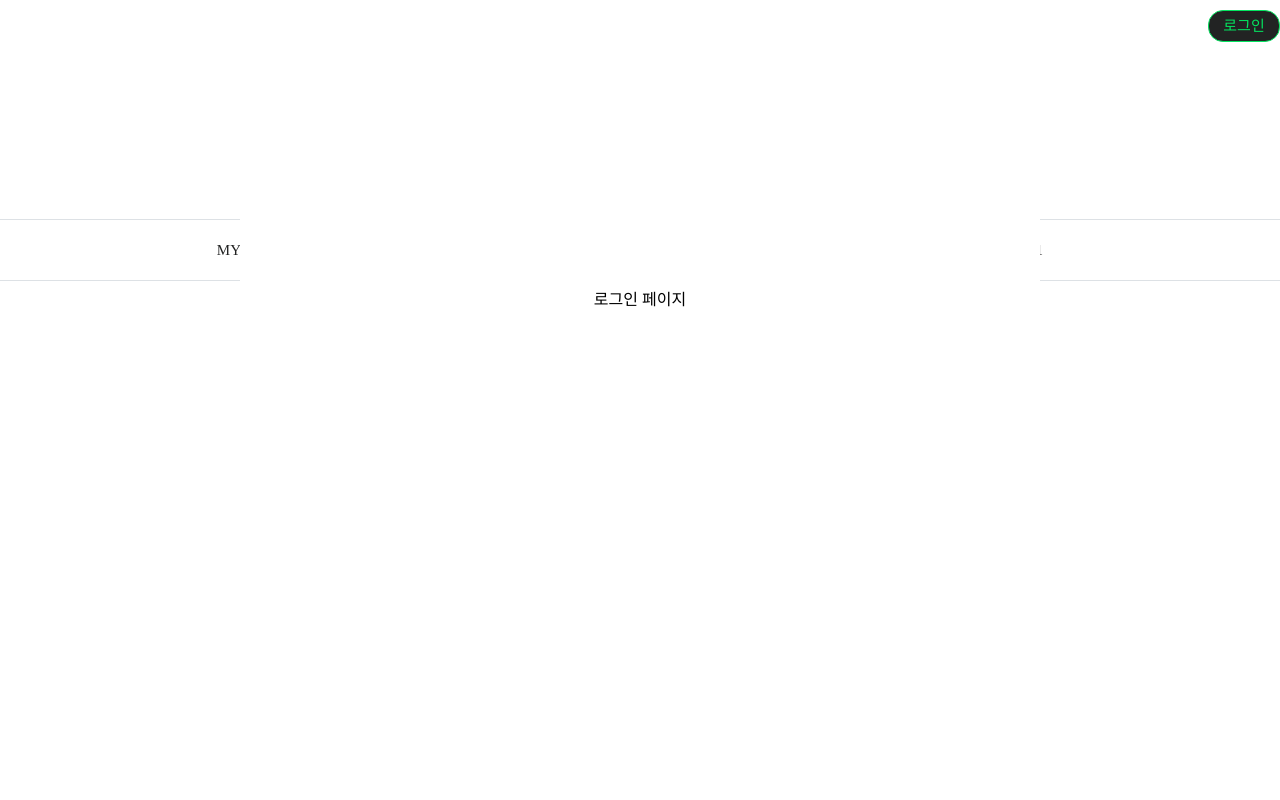
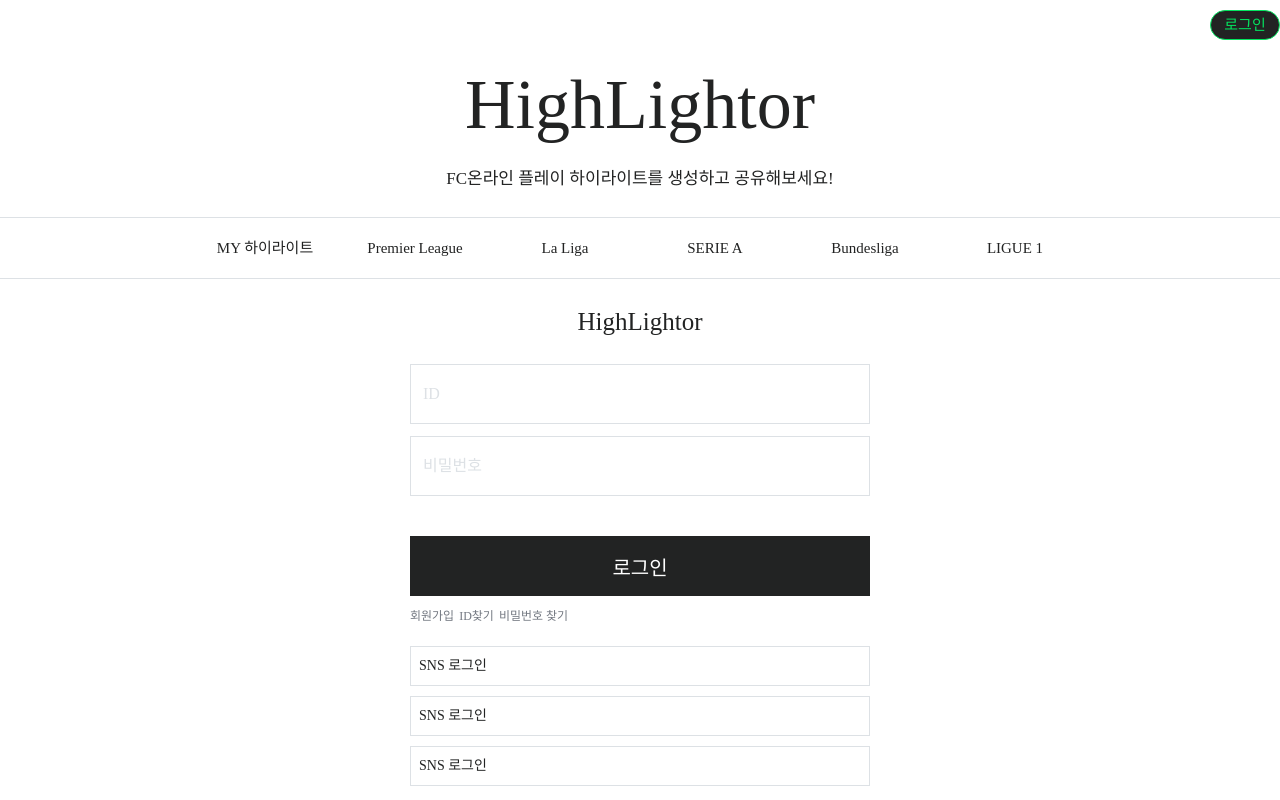
Before and after one commit to KingJiwon/highlightor, a Next.js app: page /login in a window 1280 px wide. Built offline with nearby package versions, Linux system fonts and the light colour scheme; a web font is replaced by a local one.

Commit message:
로그인 모달 퍼블리싱

```diff
--- a/components/Login.js
+++ b/components/Login.js
@@ -1,5 +1,37 @@
+import Link from 'next/link';
 import login from '../styles/components/modal/loginModal.module.scss';
 
 export default function Login() {
-  return <div className={login.login_container}>로그인 페이지</div>;
+  return (
+    <div className={login.login_container}>
+      <div className={login.login_inner}>
+        <Link href={'/'} className={login.login_header}>
+          HighLightor
+        </Link>
+        <form className={login.login_form}>
+          <input className={login.login_form_id} type="text" placeholder="ID" />
+          <input
+            className={login.login_form_pw}
+            type="password"
+            placeholder="비밀번호"
+          />
+          <input
+            className={login.login_form_submit}
+            type="submit"
+            value="로그인"
+          />
+        </form>
+        <div className={login.login_menu}>
+          <Link href={'/'}>회원가입</Link>
+          <Link href={'/'}>ID찾기</Link>
+          <Link href={'/'}>비밀번호 찾기</Link>
+        </div>
+        <div className={login.login_other}>
+          <div className={login.login_others}> SNS 로그인 </div>
+          <div className={login.login_others}> SNS 로그인 </div>
+          <div className={login.login_others}> SNS 로그인 </div>
+        </div>
+      </div>
+    </div>
+  );
 }
--- a/styles/_globals.scss
+++ b/styles/_globals.scss
@@ -1,9 +1,11 @@
+@use 'font';
 body {
   display: flex;
   flex-direction: column;
   align-items: center;
-  .inner {
-    display: inline-block;
-    width: 1280px;
+
+  * {
+    box-sizing: border-box;
+    font-family: font.$main-font-medium;
   }
 }
--- a/styles/_variables.scss
+++ b/styles/_variables.scss
@@ -5,3 +5,4 @@
 $bg-color-gray: #f8f8f8;
 $bg-color-white: #ffffff;
 $border-color-gray: #dde1e5;
+$text-color-gray: #9fa1a7;
--- a/styles/components/header.module.scss
+++ b/styles/components/header.module.scss
@@ -41,9 +41,10 @@
       justify-content: center;
       align-items: center;
       width: 100%;
-      font-family: include.$logo-font;
+
       font-size: 70px;
       a {
+        font-family: include.$logo-font;
         text-decoration: none;
         color: include.$main-color-black;
       }
@@ -70,7 +71,7 @@
           display: flex;
           justify-content: center;
           align-items: center;
-          padding: 15px 0;
+          margin: 15px 0;
           width: 150px;
           height: 30px;
           font-size: 15px;
@@ -80,7 +81,7 @@
         li:hover::after {
           content: '';
           position: absolute;
-          bottom: -1px;
+          bottom: -16px;
           background-color: include.$main-color-green;
           width: 80%;
           height: 4px;
--- a/styles/components/modal/loginModal.module.scss
+++ b/styles/components/modal/loginModal.module.scss
@@ -3,9 +3,98 @@
 .login_container {
   display: flex;
   justify-content: center;
-  align-items: center;
-  position: fixed;
   background-color: include.$bg-color-white;
   width: 800px;
-  height: 600px;
+  .login_inner {
+    width: 460px;
+    display: flex;
+    flex-direction: column;
+    align-items: center;
+    .login_header {
+      margin-top: 30px;
+      font-size: 25px;
+      font-family: include.$logo-font;
+      color: include.$main-color-black;
+    }
+    .login_form {
+      display: flex;
+      flex-direction: column;
+      margin-top: 30px;
+      width: 100%;
+      input {
+        width: 100%;
+        height: 60px;
+      }
+      .login_form_id,
+      .login_form_pw {
+        background-color: include.$bg-color-white;
+        padding: 18px 12px;
+        font-size: 16px;
+        border: 1px solid include.$border-color-gray;
+      }
+      .login_form_pw {
+        margin-top: 12px;
+      }
+      .login_form_id::placeholder,
+      .login_form_pw::placeholder {
+        color: include.$border-color-gray;
+      }
+
+      .login_form_id:focus,
+      .login_form_pw:focus {
+        outline: none;
+        border: 2px solid include.$main-color-green;
+      }
+
+      .login_form_submit {
+        font-size: 20px;
+        font-family: include.$main-font-bold;
+        margin-top: 40px;
+        background-color: include.$main-color-black;
+        color: include.$bg-color-white;
+        cursor: pointer;
+        transition: all 0.15s linear;
+        border: none;
+      }
+      .login_form_submit:hover {
+        background-color: include.$main-color-green;
+      }
+    }
+    .login_menu {
+      width: 100%;
+      height: 40px;
+      display: flex;
+      align-items: center;
+      a {
+        font-family: include.$main-font-bold;
+        color: #737881;
+        margin-right: 5px;
+        font-size: 12px;
+      }
+      a:hover {
+        color: include.$main-color-green;
+        transition: all 0.15s linear;
+      }
+    }
+    .login_other {
+      display: flex;
+      flex-direction: column;
+      width: 100%;
+      .login_others {
+        display: flex;
+        align-items: center;
+        width: 100%;
+        height: 40px;
+        font-size: 14px;
+        margin-top: 10px;
+        padding-left: 8px;
+        color: include.$main-color-black;
+        border: 1px solid include.$border-color-gray;
+      }
+      .login_others:hover {
+        cursor: pointer;
+        background-color: include.$bg-color-gray;
+      }
+    }
+  }
 }
```
